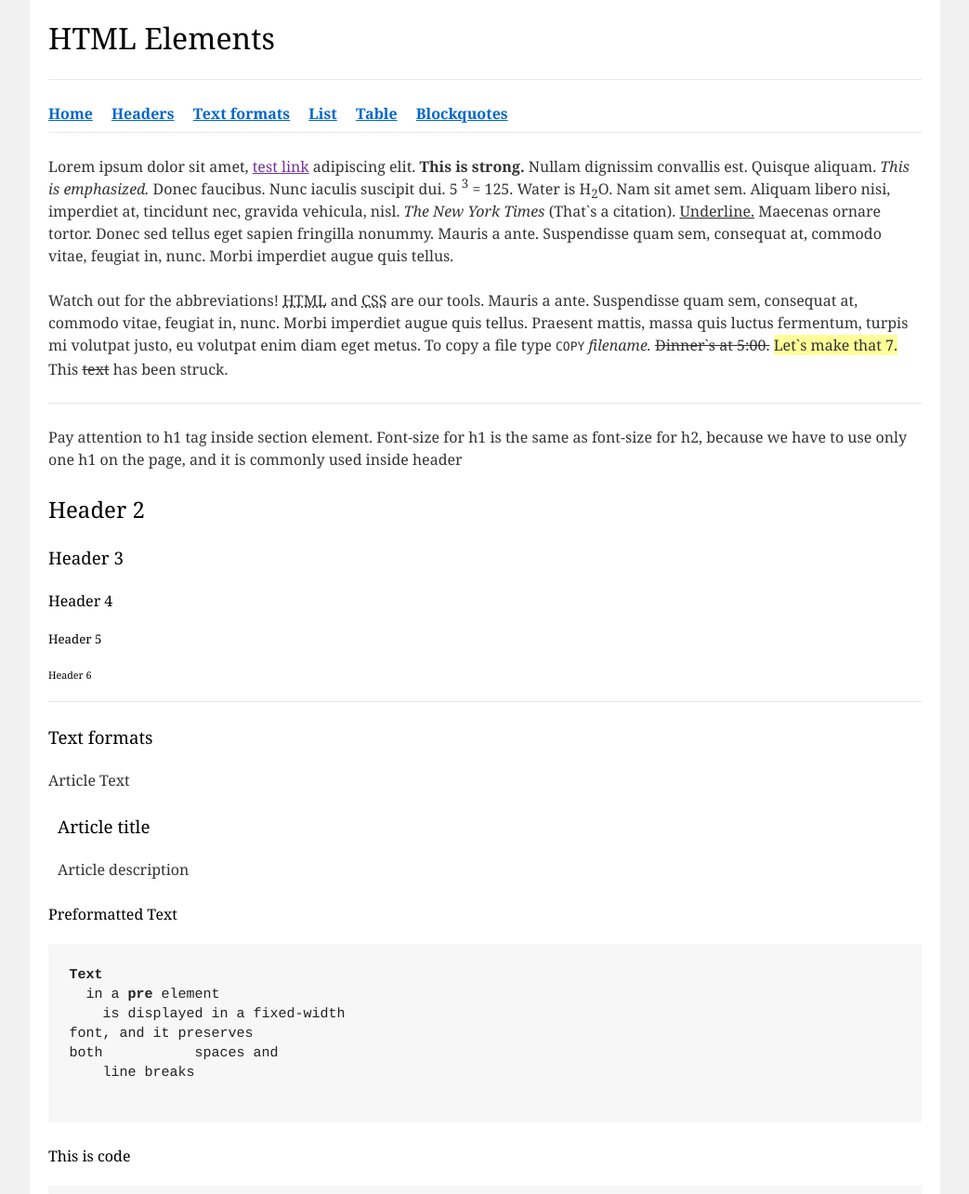
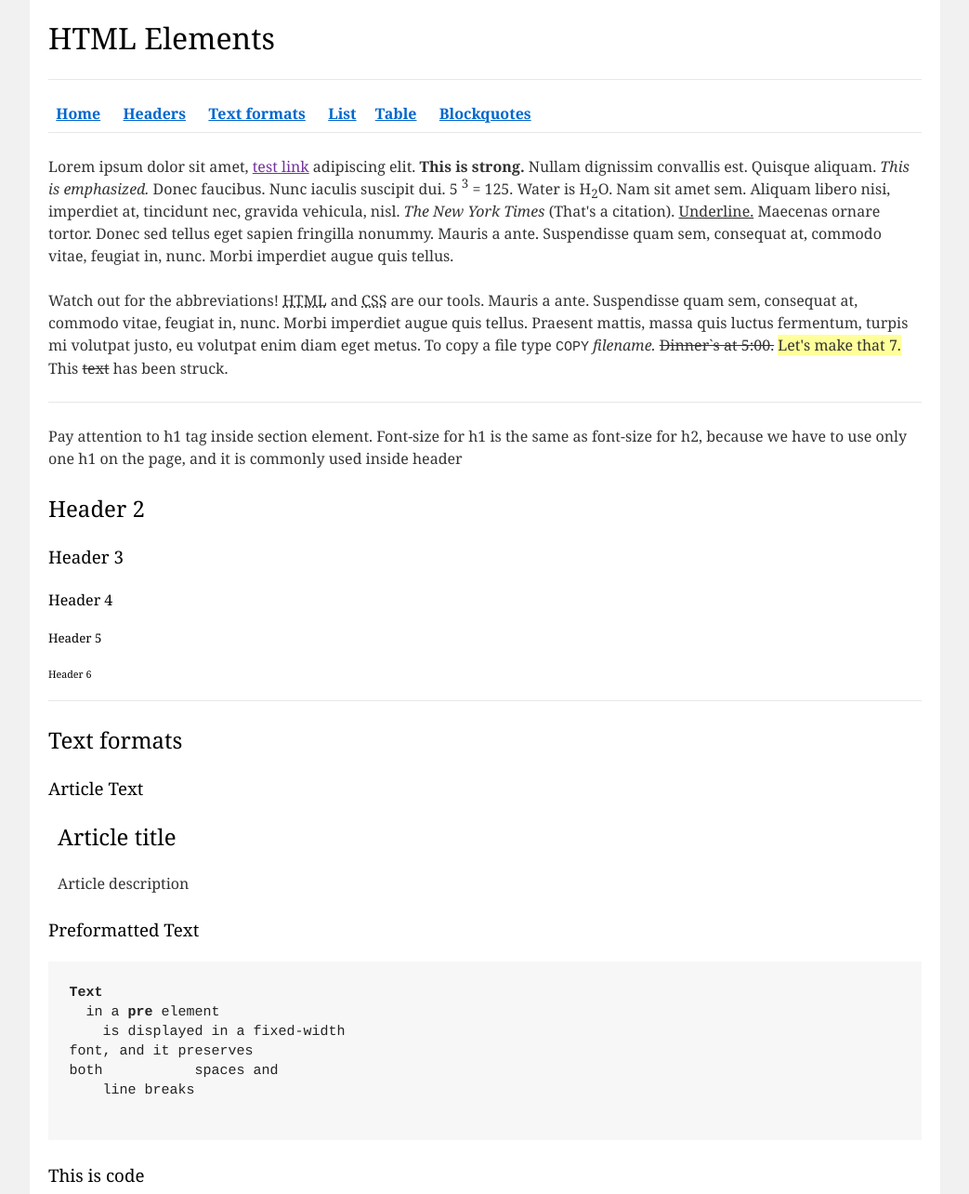
Before and after one commit to DEAMONTOOLS/HTML, a plain HTML site: page homework/index.html in a window 1280 px wide. Shown: the part 136-1420 px from the top of the page at 93% size, without its empty margins (118-1161 px from the left). Drawn offline with Linux system fonts and the light colour scheme.

Commit message:
Add files via upload

```diff
--- a/homework/index.html
+++ b/homework/index.html
@@ -24,12 +24,15 @@
           <hr>
 
           <!-- URL -->
-          <b><a href="#content">Home</a>&emsp;</b>
-          <b><a href="#headers">Headers</a>&emsp;</b>
-          <b><a href="#textformat">Text formats</a>&emsp;</b>
-          <b><a href="#list">List</a>&emsp;</b>
-          <b><a href="#table">Table</a>&emsp;</b>
-          <b><a href="#blockquotes">Blockquotes</a></b>
+
+          <nav>
+            <strong>&nbsp;&nbsp;<a href="#content">Home</a>&emsp;</strong>
+            <strong>&nbsp;<a href="#headers">Headers</a>&emsp;</strong>
+            <strong>&nbsp;<a href="#textformat">Text formats</a>&emsp;</strong>
+            <strong>&nbsp;<a href="#list">List</a>&emsp;</strong>
+            <strong><a href="#table">Table</a>&emsp;</strong>
+            <strong>&nbsp;<a href="#blockquotes">Blockquotes</a></strong>
+          </nav>
           <hr>
 
           <!-- Some text -->
@@ -43,8 +46,8 @@
             <sup>3</sup> = 125.
             Water is H<sub>2</sub>O.
             Nam sit amet sem. Aliquam libero nisi, imperdiet at, tincidunt nec, gravida vehicula, nisl.
-            <i>The New York Times</i>
-            (That`s a citation).
+            <em>The New York Times</em>
+            (That's a citation).
             <u>Underline.</u>
             Maecenas ornare tortor. Donec sed tellus eget sapien fringilla nonummy. Mauris a ante. Suspendisse quam sem, consequat at, commodo vitae, feugiat in, nunc.
             Morbi imperdiet augue quis tellus.
@@ -55,10 +58,10 @@
             and
             <abbr title="Cascading Style Sheets">CSS</abbr>
             are our tools. Mauris a ante. Suspendisse quam sem, consequat at, commodo vitae, feugiat in, nunc. Morbi imperdiet augue quis tellus. Praesent mattis, massa quis luctus fermentum, turpis mi volutpat justo, eu volutpat enim diam eget metus. To copy a file type
-            <code>COPY</code>
+            <kbd>COPY</kbd>
             <i>filename.</i>
             <del>Dinner`s at 5:00.</del>
-            <span class="bgtextcolor">Let`s make that 7.</span>
+            <span class="bgtextcolor">Let's make that 7.</span>
             This <del>text</del> has been struck.
             </p>
             <hr>
@@ -74,18 +77,19 @@
             <h5>Header 5</h5>
             <h6>Header 6</h6>
             </header>
+
             <hr>
 
              <!-- Preformatted Text -->
             <p>
-            <h3 id="textformat">Text formats</h3>
-            <p>Article Text</p>
-            <article><h3>Article title</h3></article>
+            <h2 id="textformat">Text formats</h2>
+            <h3>Article Text</h3>
+            <article><h2>Article title</h2></article>
             <article>Article description</article>
             <br>
 
             <!-- Preformatted Text -->
-            <h4>Preformatted Text</h4>
+            <h3>Preformatted Text</h3>
             <pre>
 <b>Text</b>
   in a <b>pre</b> element
@@ -95,13 +99,15 @@ both           spaces and
     line breaks
             </pre>
 
-            <h4>This is code</h4>
+            <h3>This is code</h3>
             <pre>
+              <code>
 .wrapper {
-display: flex;
-vertical-align: middle;
-justify-content: center;
+  display: flex;
+  vertical-align: middle;
+  justify-content: center;
 }
+              </code>
             </pre>
 
            <!-- Unordered Product List -->
@@ -142,13 +148,12 @@ justify-content: center;
             </dl>
 
             <!-- Select option -->
-            <p>Select option
+            <span>Select option</span>
             <select>
               <option>HTML</option>
               <option>CSS</option>
               <option>JS</option>
             </select>
-          </p>
           <hr>
           <hr>
 
@@ -202,9 +207,10 @@ justify-content: center;
             <input type="text"><br>
             <label >Password</label>
             <input type="password"><br>
-            <textarea></textarea><br>
-            <input type="submit" value="Submit">
+            <textarea form="usrform"></textarea><br>
+            <button type="submit">Submit</button>
           </form>
+
 
           <footer>@ Copyright Epam Systems</footer>
 
```
